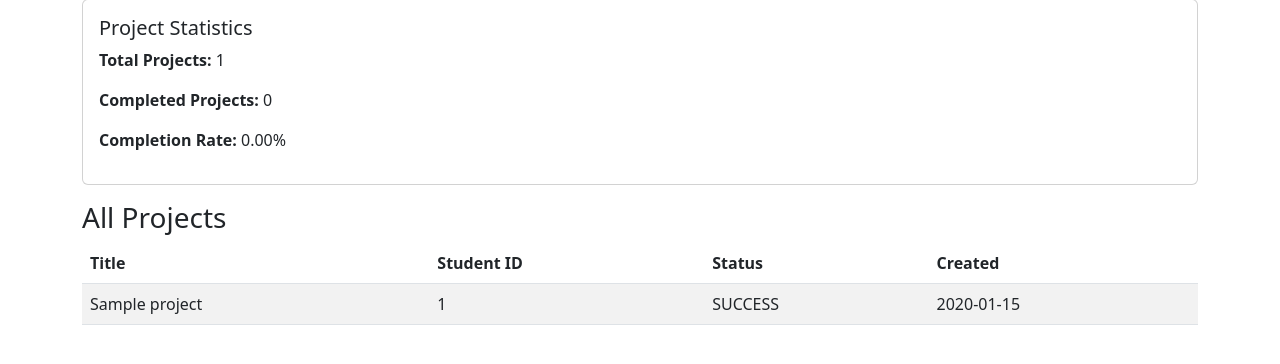
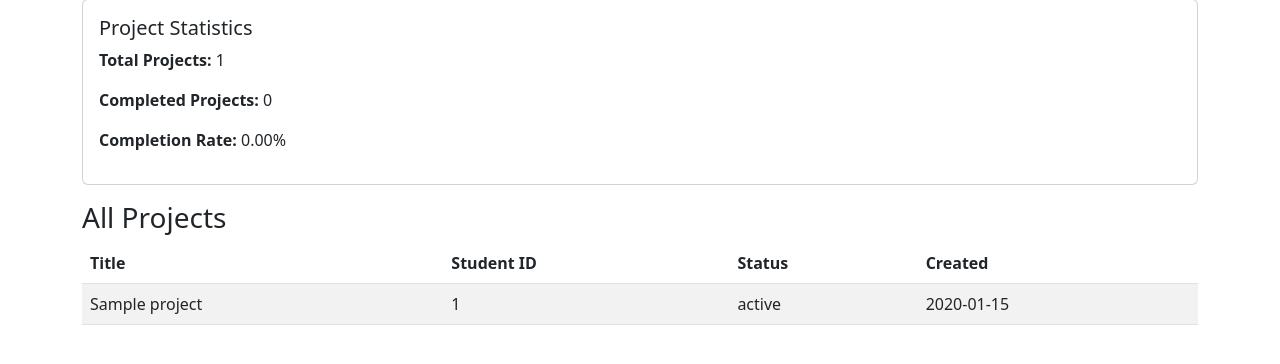
Before and after one commit to katlashylu-cpu/internship-project-management-system, a Flask app: page /admin in a window 1280 px wide. Shown: the part 137-501 px from the top of the page. Run offline with Flask 3, Linux system fonts and the light colour scheme; tables that the repository leaves empty hold one stand-in row (values such as "Sample post").

Commit message:
Update project status display in admin dashboard

```diff
--- a/templates/admin.html
+++ b/templates/admin.html
@@ -26,7 +26,7 @@
         <tr>
             <td>{{ project.title }}</td>
             <td>{{ project.student_id }}</td>
-            <td>SUCCESS</td>
+            <td>{{ project.status }}</td>
             <td>{{ project.created_at.strftime('%Y-%m-%d') }}</td>
         </tr>
         {% endfor %}
```
